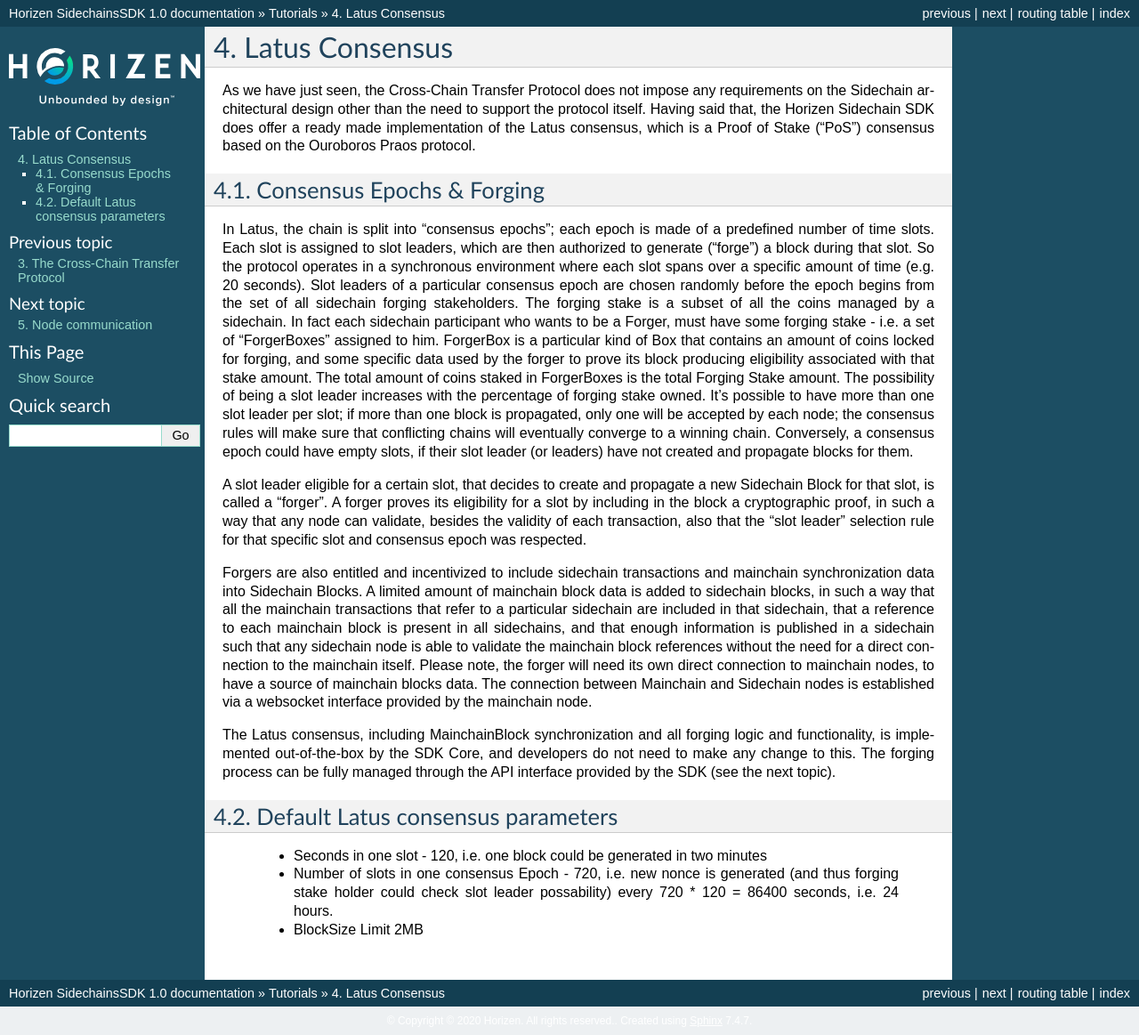
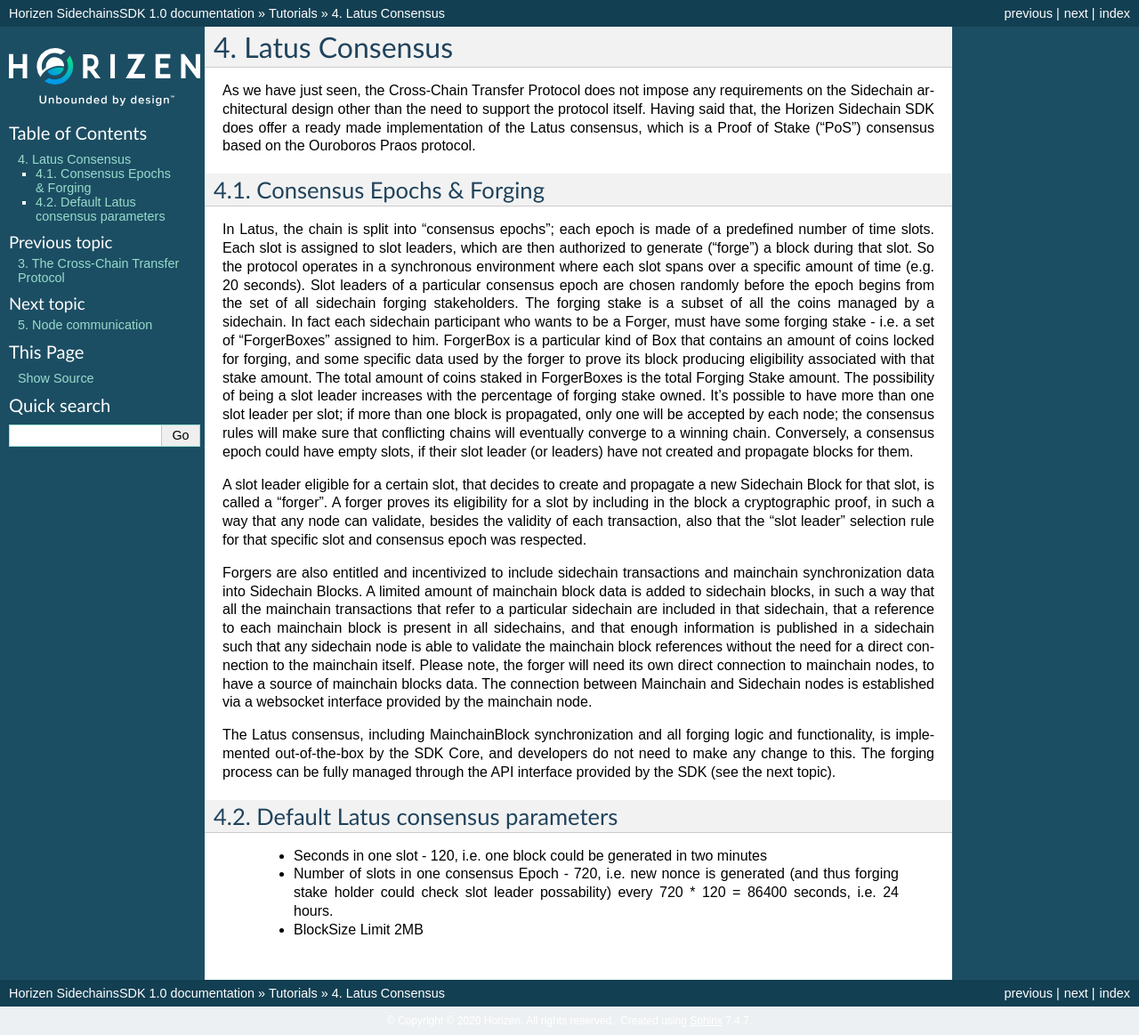
Before and after one commit to megaluck/documentation, a Sphinx documentation site: the page built from docs/introduction/04-Latus-Consensus.rst, in a window 1280 px wide. Shown: the whole page at 89% size. Built offline with Sphinx 7.4.7, drawn with Linux system fonts in a browser that asks for light colours; pages that are not in the unit, such as notebooks, are missing from menus; part of the change alters nothing that is shown.

```diff
--- a/docs/conf.py
+++ b/docs/conf.py
@@ -32,7 +32,6 @@ extensions = [
     'sphinx.ext.autosectionlabel',
     'sphinx.ext.autodoc',
     'sphinx.ext.intersphinx',
-    'sphinxcontrib.httpdomain',
     'sphinx_tabs.tabs',
     'sphinx-prompt',
     'sphinx_search.extension',
```
